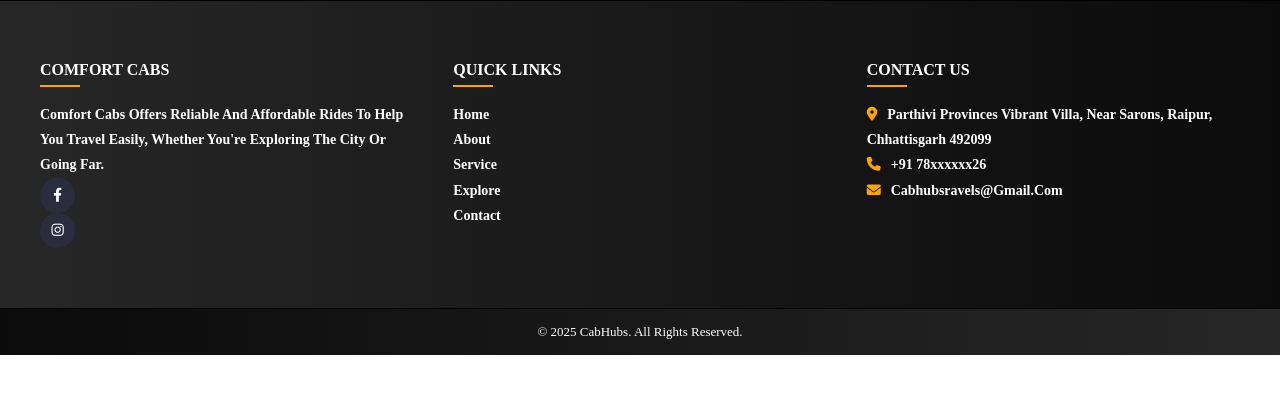
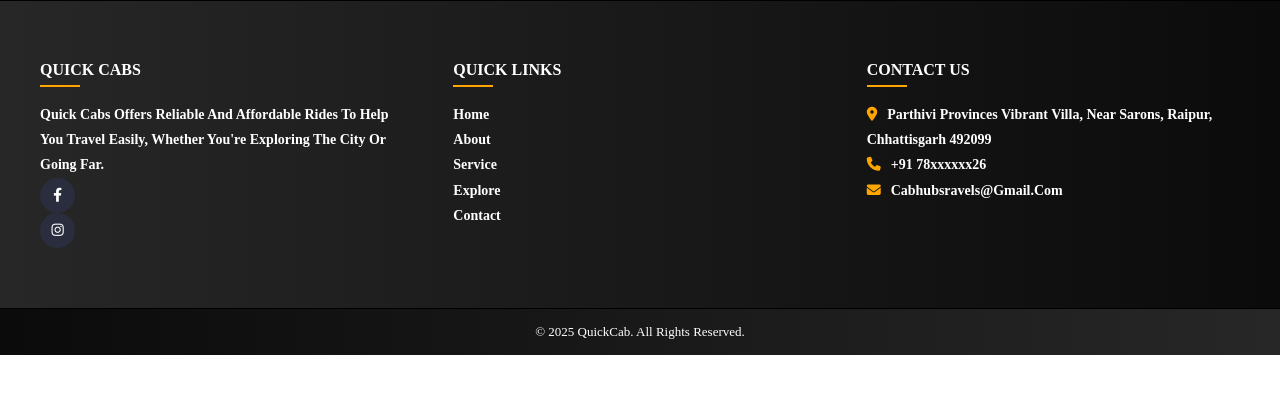
Before and after one commit to sandeep3135/Cab-Service, a plain HTML site: page footer.html in a window 1280 px wide. Drawn offline with Linux system fonts and the light colour scheme.

Commit message:
fix our cab service name

```diff
--- a/footer.html
+++ b/footer.html
@@ -11,8 +11,8 @@
     <footer>
     <div class="footer">
       <div class="footer-column">
-        <h3>Comfort Cabs</h3>
-        <p>Comfort Cabs offers reliable and affordable rides to help you travel easily, whether you're exploring the city or going far.</p>
+        <h3>Quick Cabs</h3>
+        <p>Quick Cabs offers reliable and affordable rides to help you travel easily, whether you're exploring the city or going far.</p>
         <div class="social-icons">
           <a href="#"><i class="fab fa-facebook-f"></i></a>
           <a href="#"><i class="fab fa-instagram"></i></a>
@@ -39,7 +39,7 @@
     </div>
 
     <div class="footer-bottom">
-      © 2025 CabHubs. All Rights Reserved.
+      © 2025 QuickCab. All Rights Reserved.
     </div>
   </footer>
 
```
